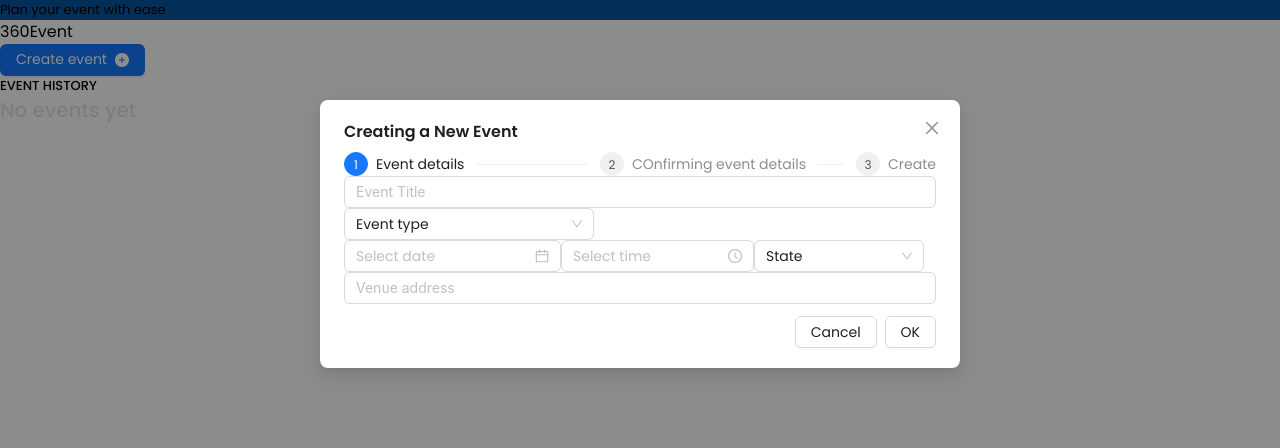
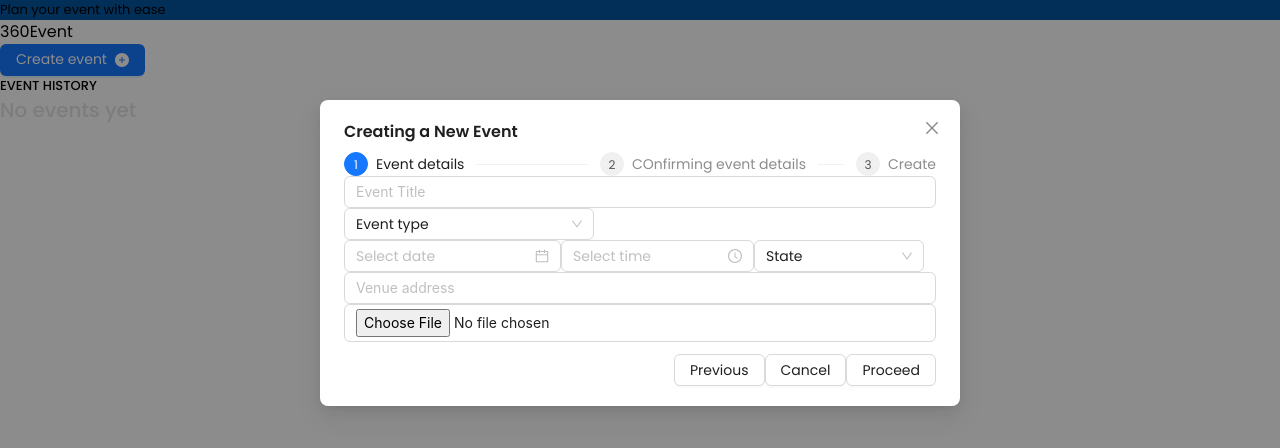
Before and after one commit to UiJosh20/CBT-CIP, a React (Vite) app in the folder Client/: page /user/dashboard in a window 1280 px wide. Both pictures are taken after a click on the button "Create event". Shown: the top 448 px of the page. Built offline with nearby package versions, Linux system fonts and the light colour scheme.

Commit message:
proceed and prev button added in the modal

```diff
--- a/Client/src/Components/client/UserDashboard.jsx
+++ b/Client/src/Components/client/UserDashboard.jsx
@@ -3,6 +3,7 @@ import { Divider, Steps, TimePicker } from "antd";
 import { Button, Modal, Input, Select, Space, DatePicker } from "antd";
 import { useState } from "react";
 import { PlusCircleFilled } from "@ant-design/icons";
+import FormItemLabel from "antd/es/form/FormItemLabel";
 const customDot = (dot, { status, index }) => (
   <Popover
     content={
@@ -36,8 +37,18 @@ const UserDashboard = () => {
       setConfirmLoading(false);
     }, 2000);
   };
+
   const handleCancel = () => {
-    setCurrentStep(currentStep - 1);
+    setOpen(false);
+  }
+  const handlePrev = () => {
+    if (currentStep === 0){
+      setCurrentStep(0)
+    }
+    else{
+      setCurrentStep(currentStep - 1);
+
+    }
   };
 
   const handleChange = (value) => {
@@ -148,6 +159,11 @@ const UserDashboard = () => {
         <div className="my-4">
           <Input type="text" placeholder="Venue address" className="p-2" />
         </div>
+
+        <div className="my-4">
+
+          <Input type="file"  className="p-2" />
+        </div>
       </div>
     </div>,
 
@@ -161,7 +177,7 @@ const UserDashboard = () => {
       <section className="px-2 h-screen">
         <main className="bg-white px-5 py-10 lg:w-full flex justify-center mt-5">
           <Button
-            className="bg-blue-700 flex items-center gap-2"
+            className="bg-blue-500 flex items-center gap-2"
             type="primary"
             onClick={showModal}
           >
@@ -170,11 +186,16 @@ const UserDashboard = () => {
           <Modal
             title="Creating a New Event"
             className="w96"
-            okType=""
             open={open}
-            onOk={handleOk}
             confirmLoading={confirmLoading}
             onCancel={handleCancel}
+            footer={[
+              <div className="flex justify-between mt-4">
+              <Button onClick={handlePrev}>Previous</Button>
+              <Button onClick={handleCancel}>Cancel</Button>
+              <Button onClick={handleOk}>Proceed</Button>
+            </div>
+           ]}
           >
             <Steps
               size="small"
@@ -193,6 +214,8 @@ const UserDashboard = () => {
             />
 
             {stepsContent[currentStep]}
+
+
           </Modal>
         </main>
         <main className="mt-10">
```
